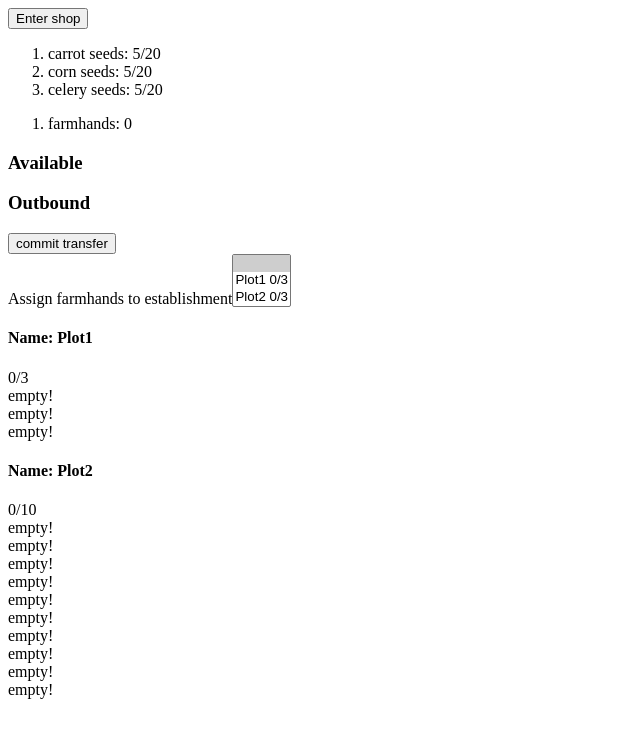
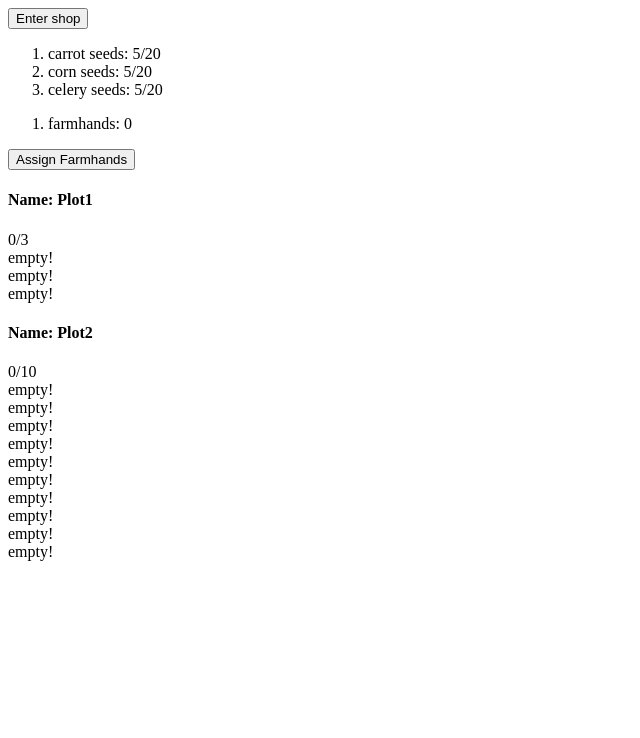
Before and after one commit to Aborgen/farm-manager, a React (Create React App) app: page / in a window 1280 px wide. Shown: the top 738 px of the page, without its empty margins (0-640 px from the left). Built offline with nearby package versions, Linux system fonts and the light colour scheme.

Commit message:
Update TheUI component to display AssignmentPanel inside of a toggle TabList

```diff
--- a/src/components/TheUI/index.tsx
+++ b/src/components/TheUI/index.tsx
@@ -1,19 +1,56 @@
+import { useState } from 'react';
+
 import Shop from 'components/Shop';
 import { useFarmSupplyContext } from 'context/FarmSupply';
 import { usePlayerActionsContext } from 'context/PlayerActions';
+import TabList, { TabMember } from 'components/TabList';
 import AssignmentPanel from './internal/AssignmentPanel';
 
-export default function TheUI() {
+enum Menu {
+  Assignment,
+};
+
+const members: TabMember<Menu>[] = [
+  {
+    identifier: Menu.Assignment,
+    name: "Assign Farmhands",
+  },
+];
+
+function TheUI() {
   const { seeds, farmhands } = useFarmSupplyContext();
   const playerContext = usePlayerActionsContext();
+  const [ currentMenu, setCurrentMenu ] = useState<Menu | null>(null);
   function clearFocus() {
     playerContext.clearFocus();
   }
 
+  function openMenu(menu: Menu | null) {
+    setCurrentMenu(menu);
+  }
+
+  function renderMenu() {
+    let node;
+    switch (currentMenu) {
+      case Menu.Assignment:
+        node = <AssignmentPanel />
+        break;
+      default:
+        node = null;
+    }
+
+    return (
+      <>
+        <TabList members={ members } selected={ currentMenu } setSelected={ openMenu } tabsAreToggleButtons={ true } />
+        { node }
+      </>
+    );
+  }
+
   return (
-      <section className="ui">
+      <div className="ui">
         <Shop />
-        <ol className="seed-supply">
+        <ol className="ui-seed-supply">
           {
             Object.entries(seeds.state).map(([crop, info], key) => (
             <li key={ key }>
@@ -22,18 +59,24 @@ export default function TheUI() {
             ))
           }
         </ol>
-        <ol className="farmhands">
+        <ol className="ui-farmhands">
           {
             Object.entries(farmhands.state.demographics).map(([category, info], key) => (
-            <li key={ key }>
-              { `${category}s: ${info.count}` }
-            </li>
+              <li key={ key }>
+                { `${category}s: ${info.count}` }
+              </li>
             ))
           }
           { farmhands.state.unassigned.length > 0 && <li>unassigned: { farmhands.state.unassigned.length }</li> }
         </ol>
+        <div className="ui-menus">
+          <div className="menu-container menu-assignment">
+            { renderMenu() }
+          </div>
+        </div>
         { playerContext.state.focus && <button onClick={ () => clearFocus() }>clear focus</button> }
-        <AssignmentPanel />
-      </section>
+      </div>
   );
 }
+
+export default TheUI;
```
